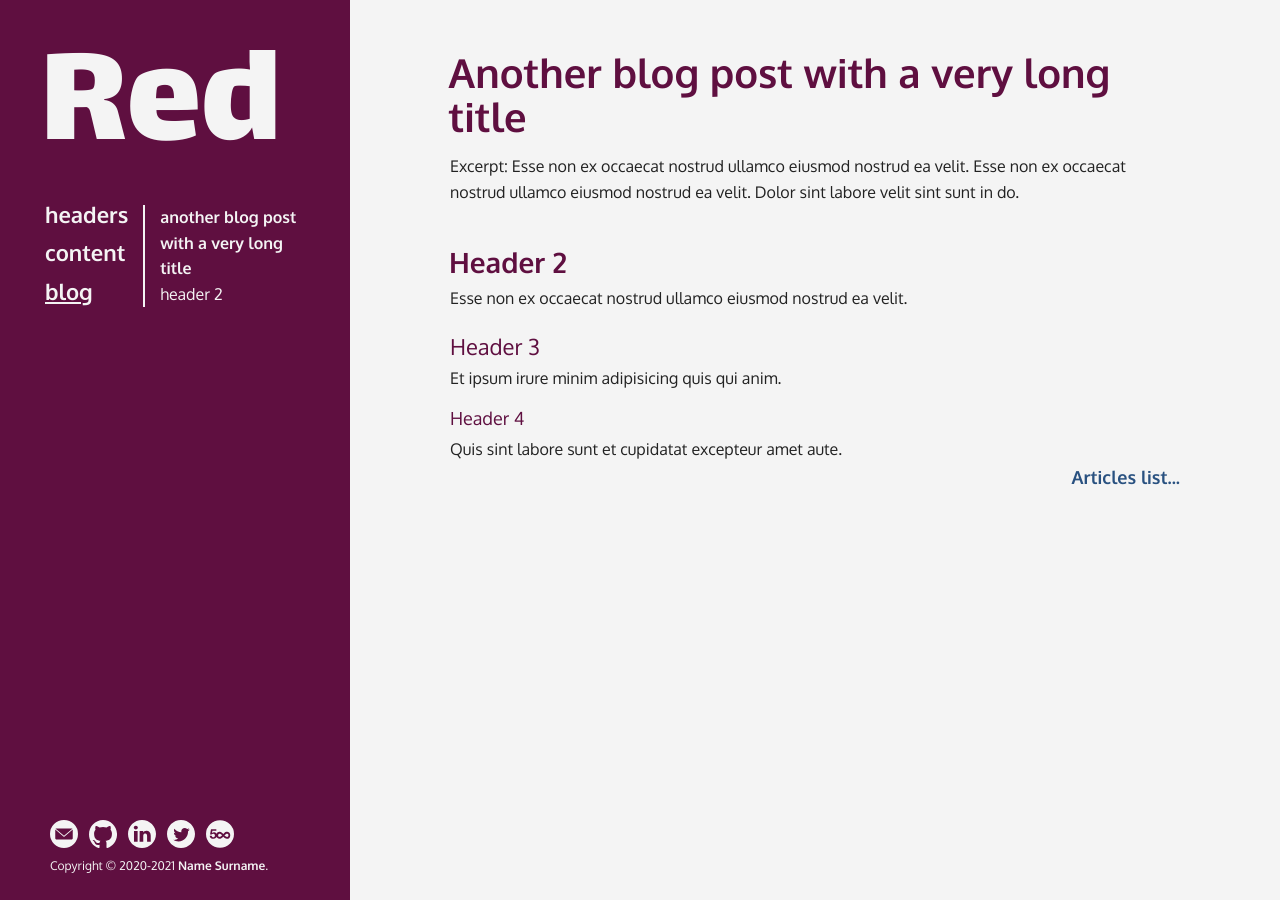
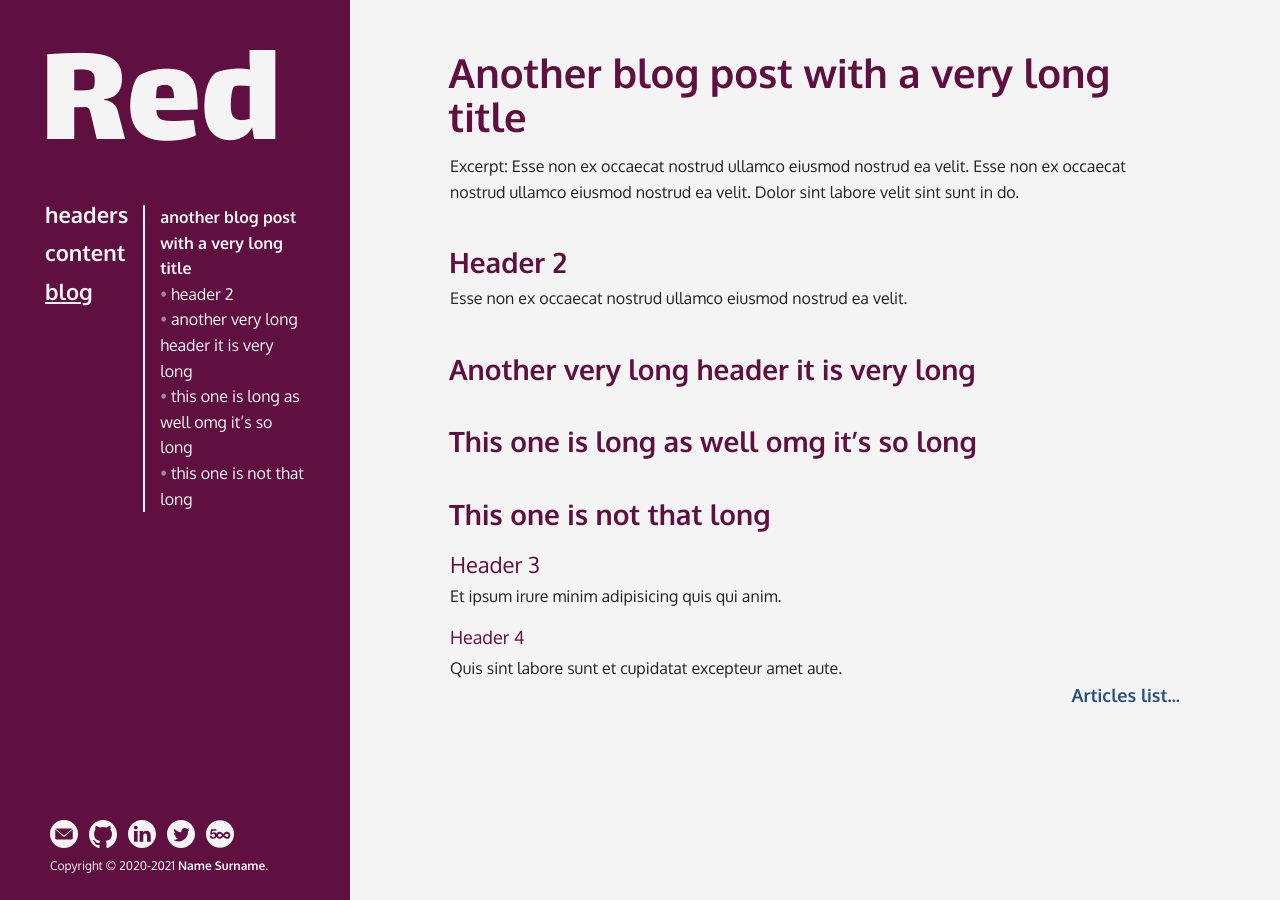
Before and after one commit to rafalkaron/r-jekyll-theme, a Jekyll site: the page built from _posts/2020-12-20-another-blog-post.md, in a window 1280 px wide. Built offline with Jekyll 4.4.1, drawn with Linux system fonts in a browser that asks for light colours; some web fonts are replaced.

Commit message:
navigation engancements

```diff
--- a/_includes/header.html
+++ b/_includes/header.html
@@ -18,10 +18,21 @@
 
                 {%- if page.layout == "post" -%}
                 <ul>
-                    <li><a style="font-weight: bold;" href="{{page.url}}#top" class="nav-link">{{ page.title }}</a></li>
+                    <li><a style="font-weight: bold;" href="{{page.url}}#top" class="nav-link nav-link-top">{{ page.title }}</a></li>
                 </ul>
 
                 {% include toc/sections.html html=content anchor_class="nav-link" h_min=2 h_max=2 sanitize=true skip_no_ids=true %}
+
+                <style>
+                    div#toc-sections a.nav-link::before {
+                        content: "• ";
+                        color: #f4f4f481;
+                    }
+
+                    div#toc-sections a.nav-link-top::before {
+                        content: none;
+                    }
+                </style>
                 {%- endif %}
             </div>
         </div>
--- a/_posts/2020-12-20-another-blog-post.md
+++ b/_posts/2020-12-20-another-blog-post.md
@@ -15,6 +15,12 @@ Excerpt: Esse non ex occaecat nostrud ullamco eiusmod nostrud ea velit. Esse non
 
 Esse non ex occaecat nostrud ullamco eiusmod nostrud ea velit.
 
+## Another very long header it is very long
+
+## This one is long as well omg it's so long
+
+## This one is not that long
+
 ### Header 3
 
 Et ipsum irure minim adipisicing quis qui anim.
```
